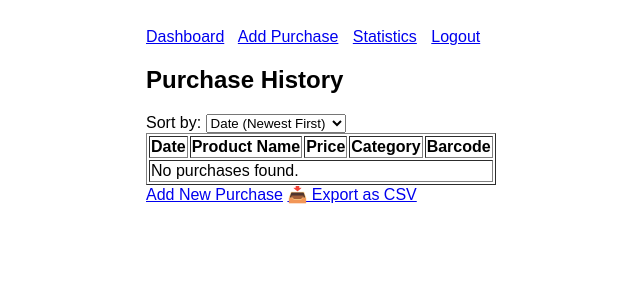
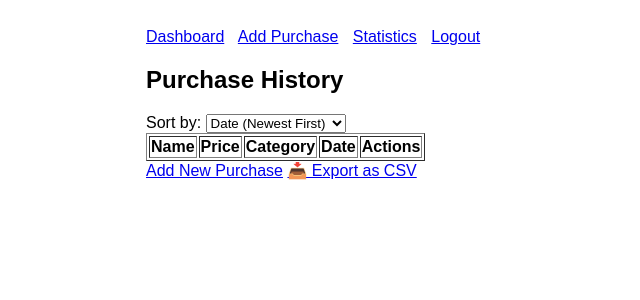
Before and after one commit to asen-krasimirov/budget_tracker, a Django app: page /purchases/dashboard/ in a window 1280 px wide. Shown: the top 300 px of the page, without its empty margins (194-834 px from the left). Run offline with Django 5.2, Linux system fonts and the light colour scheme; a user stored in the database is signed in; data comes from the database, SQL or seed files in the repository; both versions use the stored data as it was after the commit; lists and menus that the app fills with data are empty.

Commit message:
Add delete purchases option

```diff
--- a/purchases/urls.py
+++ b/purchases/urls.py
@@ -19,5 +19,5 @@ urlpatterns = [
     path('add/<str:barcode>/', views.add_purchase, name='add_purchase'),
     path('dashboard/', views.dashboard, name='dashboard'),
     path("export/csv/", views.export_purchases_csv, name="export_purchases_csv"),
-
+    path("delete/<int:purchase_id>/", views.delete_purchase, name="delete_purchase"),
 ]
--- a/purchases/views.py
+++ b/purchases/views.py
@@ -11,6 +11,10 @@ from django.core.files.base import ContentFile
 from django.http import HttpResponse
 
 import csv
+
+from django.shortcuts import get_object_or_404, redirect
+from django.contrib import messages
+
 
 @login_required
 def upload_barcode(request):
@@ -81,6 +85,14 @@ def add_purchase(request, barcode):
     return render(request, 'purchases/add_purchase.html', {'form': form, 'barcode': barcode})
 
 @login_required
+def delete_purchase(request, purchase_id):
+    """Deletes a purchase and redirects back to the dashboard."""
+    purchase = get_object_or_404(Purchase, id=purchase_id, user=request.user)
+    purchase.delete()
+    messages.success(request, "Purchase deleted successfully!")
+    return redirect("dashboard")
+
+@login_required
 def dashboard(request):
     """Displays purchases with sorting options."""
     sort_by = request.GET.get("sort", "date_desc")  # ✅ Default sorting: Newest first
--- a/templates/purchases/dashboard.html
+++ b/templates/purchases/dashboard.html
@@ -18,25 +18,29 @@
 <table border="1">
     <thead>
         <tr>
-            <th>Date</th>
-            <th>Product Name</th>
+            <th>Name</th>
             <th>Price</th>
             <th>Category</th>
-            <th>Barcode</th>
+            <th>Date</th>
+            <th>Actions</th>
         </tr>
     </thead>
     <tbody>
         {% for purchase in purchases %}
         <tr>
-            <td>{{ purchase.date }}</td>
             <td>{{ purchase.name }}</td>
             <td>{{ purchase.price }}</td>
             <td>{{ purchase.category }}</td>
-            <td>{{ purchase.barcode }}</td>
-        </tr>
-        {% empty %}
-        <tr>
-            <td colspan="5">No purchases found.</td>
+            <td>{{ purchase.date }}</td>
+            <td>
+                <!-- ✅ Add Delete Button -->
+                <form method="POST" action="{% url 'delete_purchase' purchase.id %}" style="display:inline;">
+                    {% csrf_token %}
+                    <button type="submit" onclick="return confirm('Are you sure you want to delete this purchase?')">
+                        🗑 Delete
+                    </button>
+                </form>
+            </td>
         </tr>
         {% endfor %}
     </tbody>
```
Also changed, not shown: db.sqlite3.
